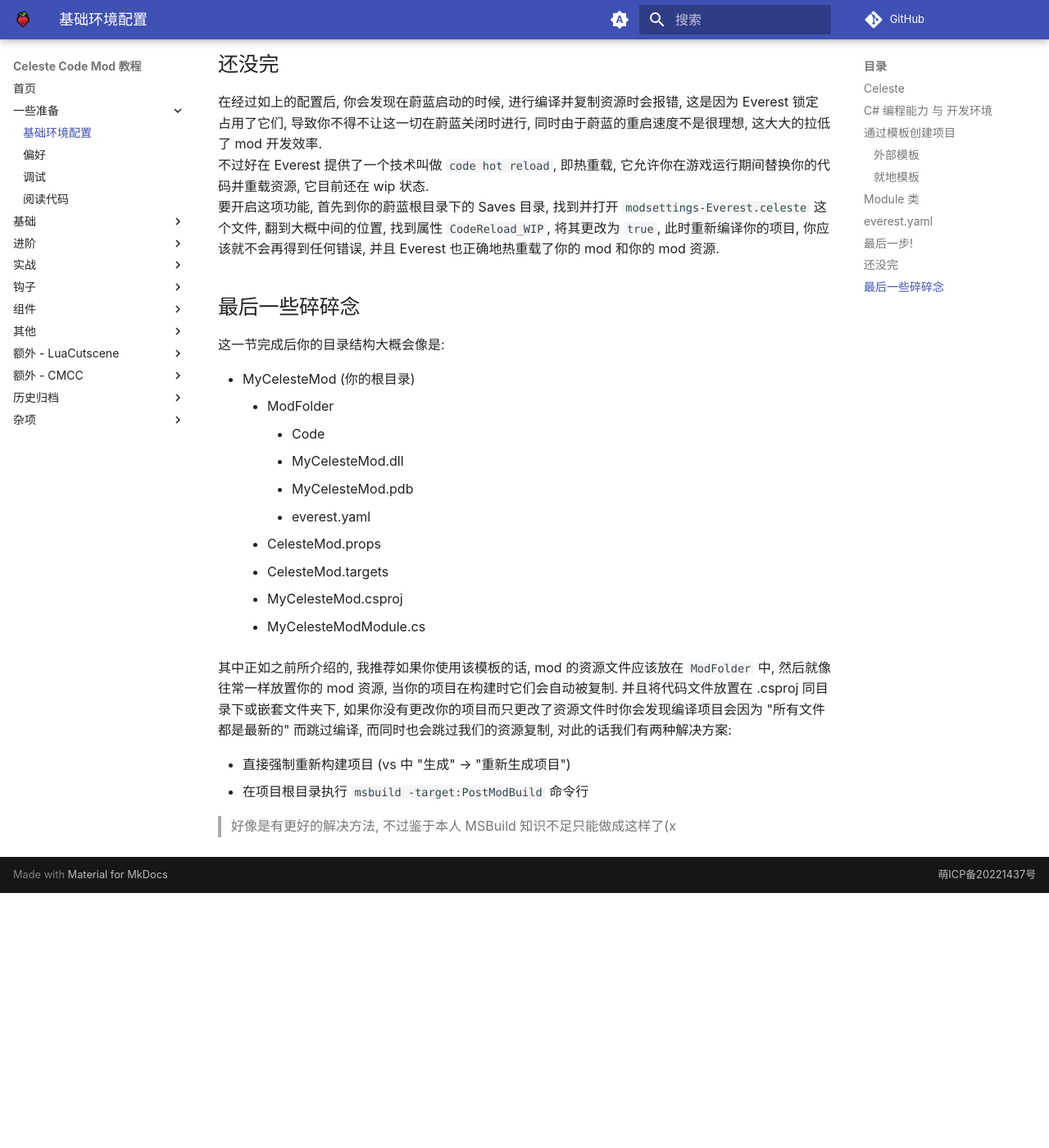
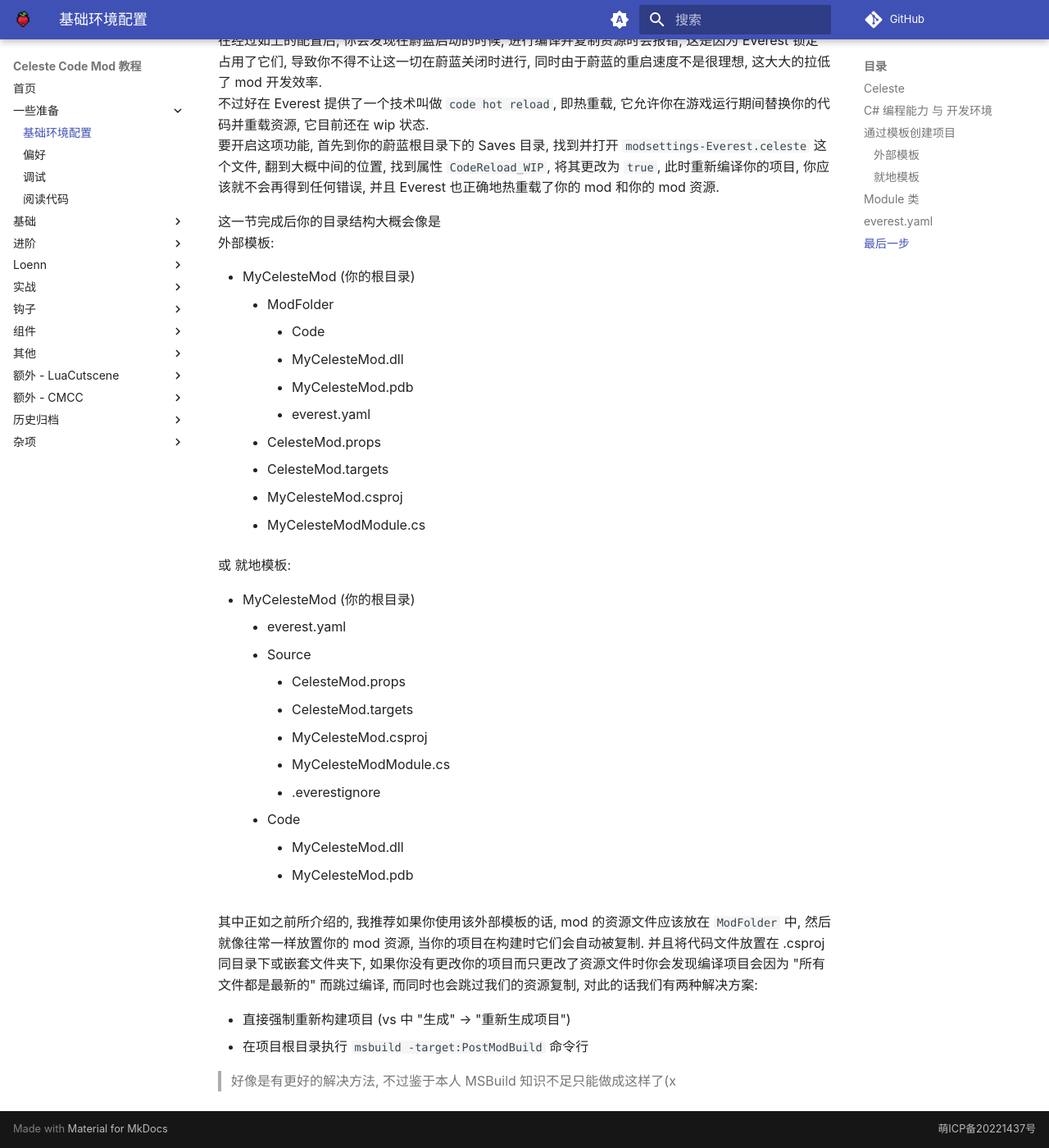
Before and after one commit to Saplonily/CelesteModTutorial, an MkDocs documentation site: the page built from docs/coding_setup/basic_env.md, in a window 1280 px wide and 1400 px high, scrolled down 7342 px. Shown: the whole window at 82% size. Built offline with MkDocs 1.6.1 and Material for MkDocs 9.7.7, drawn with Linux system fonts in a browser that asks for light colours; comment, search, counter and statistics services are not loaded; before the commit the page ends 8431 px from its top, so only the background shows below that; some of the changed text lies outside the part shown.

Commit message:
Loenn 节以及一些修改

````diff
--- a/docs/coding_setup/basic_env.md
+++ b/docs/coding_setup/basic_env.md
@@ -218,7 +218,7 @@
 最后是最底下的那个依赖, 这里我们只依赖最基础的 Everest, 版本填上你目前使用的 Everest 版本, 这里我就填写 3971 了.
 如果你的 mod 依赖 Everest Core, 你需要在这里将 `Everest` 更改为 `EverestCore`, 并将版本号填写大于 4465 的值.
 
-## 最后一步!
+## 最后一步
 
 为了方便我们的调试, 我们需要让蔚蓝打开的同时打开控制台, 这一步很简单:
 
@@ -242,7 +242,6 @@
 D3D11 Adapter: Intel(R) UHD Graphics 630
 ```
 <!-- 肯定会有人在意怎么是 630 核显( -->
-## 还没完
 
 在经过如上的配置后, 你会发现在蔚蓝启动的时候, 进行编译并复制资源时会报错,
 这是因为 Everest 锁定占用了它们, 导致你不得不让这一切在蔚蓝关闭时进行,
@@ -253,9 +252,9 @@
 翻到大概中间的位置, 找到属性 `CodeReload_WIP`, 将其更改为 `true`, 此时重新编译你的项目,
 你应该就不会再得到任何错误, 并且 Everest 也正确地热重载了你的 mod 和你的 mod 资源.
 
-## 最后一些碎碎念
 
-这一节完成后你的目录结构大概会像是:
+这一节完成后你的目录结构大概会像是
+外部模板:
 
 - MyCelesteMod (你的根目录)
     - ModFolder
@@ -268,7 +267,21 @@
     - MyCelesteMod.csproj
     - MyCelesteModModule.cs
 
-其中正如之前所介绍的, 我推荐如果你使用该模板的话, mod 的资源文件应该放在 `ModFolder` 中, 然后就像往常一样放置你的 mod 资源, 当你的项目在构建时它们会自动被复制.
+或 就地模板:
+
+- MyCelesteMod (你的根目录)
+    - everest.yaml
+    - Source
+        - CelesteMod.props
+        - CelesteMod.targets
+        - MyCelesteMod.csproj
+        - MyCelesteModModule.cs
+        - .everestignore
+    - Code
+        - MyCelesteMod.dll
+        - MyCelesteMod.pdb
+
+其中正如之前所介绍的, 我推荐如果你使用该外部模板的话, mod 的资源文件应该放在 `ModFolder` 中, 然后就像往常一样放置你的 mod 资源, 当你的项目在构建时它们会自动被复制.
 并且将代码文件放置在 .csproj 同目录下或嵌套文件夹下,
 如果你没有更改你的项目而只更改了资源文件时你会发现编译项目会因为 "所有文件都是最新的" 而跳过编译, 而同时也会跳过我们的资源复制, 对此的话我们有两种解决方案:
 
--- a/mkdocs.yml
+++ b/mkdocs.yml
@@ -70,14 +70,14 @@
       - Session, Settings, SaveData: "basics/session_settings_savedata.md"
   - 进阶:
       - 跨 Mod 交互: "advanced/cross_mod_interactions.md"
- # - Loenn:
- #     - Loenn 目录结构: "loenn/folder_structure.md"
- #     - Loenn 基础配置: "loenn/basic_configurations.md"
- #     - Entity 结构: "loenn/entity_structs.md"
- #     - Trigger 结构: "loenn/trigger_structs.md"
- #     - Loenn 绘制: "loenn/rendering.md"
- #     - Loenn 节点: "loenn/nodes.md"
- #     - Effect 结构: "loenn/effect_structs.md"
+  - Loenn:
+      - Loenn 目录结构: "loenn/folder_structure.md"
+      - Loenn 基础配置: "loenn/basic_configurations.md"
+      - Entity 结构: "loenn/entity_structs.md"
+      - Trigger 结构: "loenn/trigger_structs.md"
+      - Loenn 绘制: "loenn/rendering.md"
+      - Loenn 节点: "loenn/nodes.md"
+      - Effect 结构: "loenn/effect_structs.md"
   - 实战:
       - 测试地图: "coding_challenges/test_map.md"
       - 简单自定义实体: "coding_challenges/simple_entity.md"
````
Also changed, not shown: other parts of docs/coding_setup/basic_env.md (+1 -1 lines), docs/advanced/cross_mod_interactions.md (+2 -1 lines).
